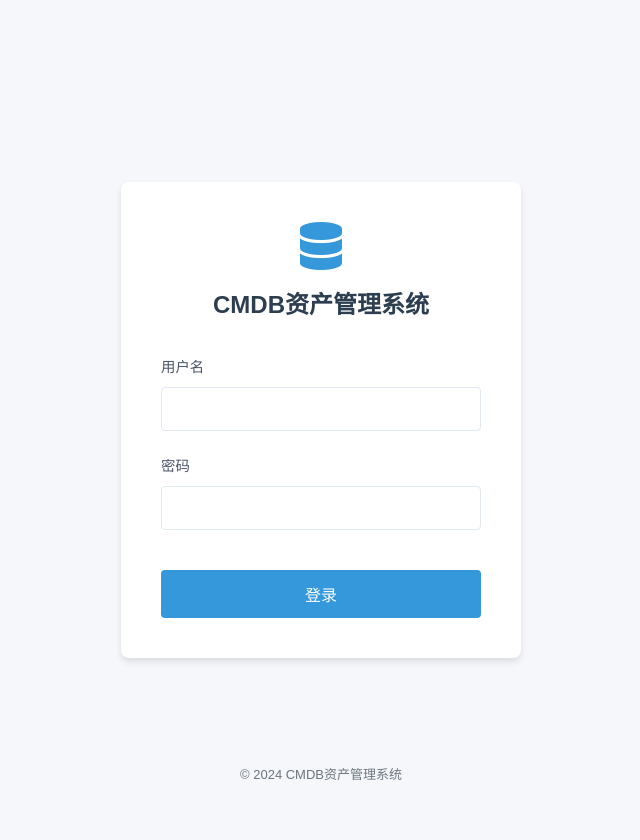
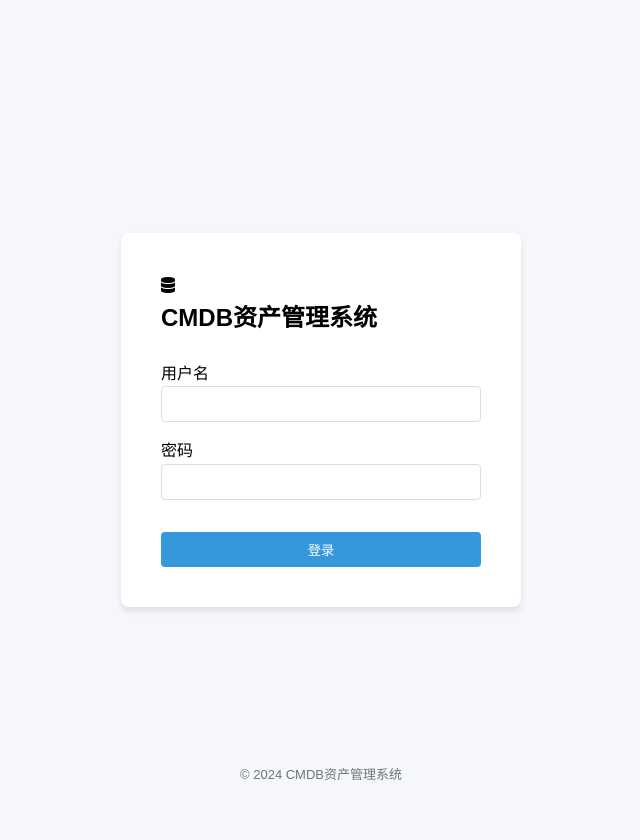
Before and after one commit to sjxixi/AAA, a Django app: a page that uses templates/base.html in a window 1280 px wide. Shown: the whole page, without its empty margins (319-959 px from the left). Run offline with Django 5.2, Linux system fonts and the light colour scheme.

```diff
--- a/assets/views/devices.py
+++ b/assets/views/devices.py
@@ -526,7 +526,7 @@ class StorageDeviceView(BaseDeviceView):
             if 'delete' in request.path:
                 return self.delete_view(request, pk)
             if not request.user.has_perm('assets.change_storagedevice'):
-                return JsonResponse({'status': 'error', 'message': '没有修��权限'})
+                return JsonResponse({'status': 'error', 'message': '没有修改权限'})
             return self.edit_view(request, pk)
 
 
--- a/static/css/style.css
+++ b/static/css/style.css
@@ -600,72 +600,6 @@ body.login-page .footer {
     max-width: 400px;
 }
 
-.login-header {
-    text-align: center;
-    margin-bottom: 2rem;
-}
-
-.login-header i {
-    font-size: 3rem;
-    color: #3498db;
-    margin-bottom: 1rem;
-}
-
-.login-header h2 {
-    color: #2c3e50;
-    font-size: 1.5rem;
-    margin: 0;
-}
-
-.login-form .form-group {
-    margin-bottom: 1.5rem;
-}
-
-.login-form label {
-    display: block;
-    margin-bottom: 0.5rem;
-    color: #4a5568;
-    font-size: 0.9rem;
-}
-
-.login-form .form-control {
-    width: 100%;
-    padding: 0.75rem 1rem;
-    border: 1px solid #e2e8f0;
-    border-radius: 4px;
-    font-size: 1rem;
-    transition: border-color 0.2s;
-}
-
-.login-form .form-control:focus {
-    border-color: #3498db;
-    outline: none;
-    box-shadow: 0 0 0 3px rgba(52, 152, 219, 0.1);
-}
-
-.login-form .btn-block {
-    width: 100%;
-    padding: 0.75rem;
-    font-size: 1rem;
-    background: #3498db;
-    color: white;
-    border: none;
-    border-radius: 4px;
-    cursor: pointer;
-    transition: background 0.2s;
-}
-
-.login-form .btn-block:hover {
-    background: #2980b9;
-}
-
-.login-form .alert {
-    margin-bottom: 1rem;
-    padding: 0.75rem 1rem;
-    border-radius: 4px;
-    font-size: 0.9rem;
-}
-
 /* 详情页面样式优化 */
 .detail-header {
     display: flex;
```
